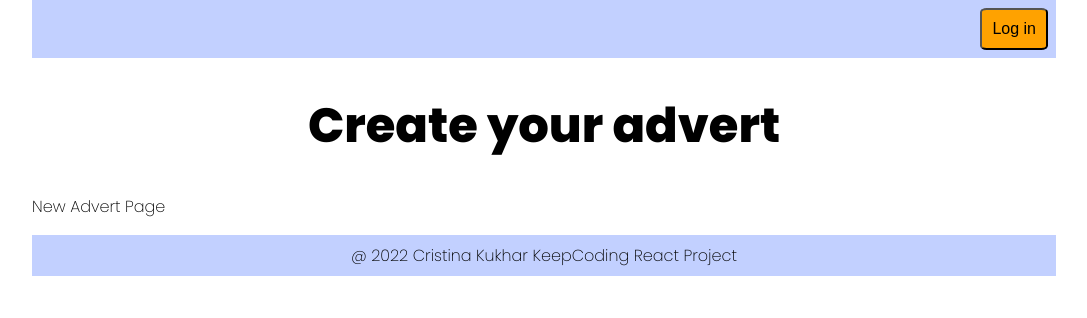
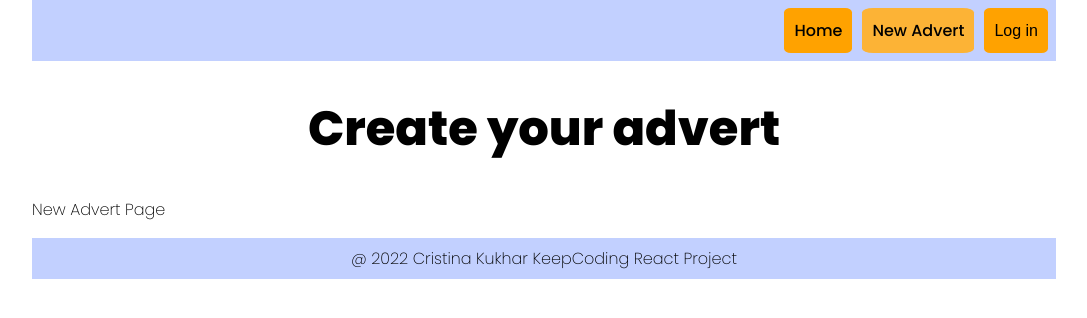
Before and after one commit to cris0k/Vallapop-Project-React, a React (Create React App) app: page /api/v1/adverts/new in a window 1280 px wide. Shown: the top 318 px of the page, without its empty margins (96-1183 px from the left). Built offline with nearby package versions, Linux system fonts and the light colour scheme.

Commit message:
AdDetail done.isLogged adDetail & newAd.Navlinks

```diff
--- a/src/App.js
+++ b/src/App.js
@@ -17,8 +17,8 @@ function App({isInitiallyLogged}) {
       <Routes>
         <Route path ='/login' element={<LoginPage onLogin={handleLogin} />}/>
         <Route path = '/api/v1/adverts' element = {<AdsPage isLogged={isLogged} onLogout={handleLogout} />}/>
-        <Route path = '/api/v1/adverts/:id' element={<AdDetail />}/>
-        <Route path = '/api/v1/adverts/new' element= {<NewAd />}/>
+        <Route path = '/api/v1/adverts/:id' element={<AdDetail isLogged={isLogged} onLogout={handleLogout}/>}/>
+        <Route path = '/api/v1/adverts/new' element= {<NewAd isLogged={isLogged} onLogout={handleLogout}/>}/>
         <Route path='/' element={<Navigate to='/api/v1/adverts'/>}/>
         <Route path='/404' element={<h1>404 | Not Found</h1>}/>
         <Route path='*' element={<Navigate to='/404'/>}/>
--- a/src/components/adverts/AdvertDetail.js
+++ b/src/components/adverts/AdvertDetail.js
@@ -1,9 +1,43 @@
+import { useEffect, useRef, useState } from "react";
+import { useNavigate, useParams } from "react-router-dom";
 import Layout from "../layout/Layout"
+import { noPhotoImg } from "./AdvertsPage";
+import { getAdsDetail } from "./service";
 
-const AdDetail = () => {
+const AdDetail = props => {
+    const [ad, setAd] = useState('');
+    const { id } = useParams();
+    const navigate = useNavigate();
+    const unmounteRef = useRef(false);
+
+    useEffect(() => {
+        getAdsDetail(id)
+        .then(ad => {
+
+            setAd(ad);
+        })
+        .catch(error => {
+            if (error.status === 404) {
+            navigate('404');
+            }
+        });
+    }, [id, navigate]);
+
+    useEffect(() => {
+        return () => {
+        unmounteRef.current = true;
+        };
+    }, []);
+
     return(
-        <Layout title='Advert Detail'>
-            <p> Details</p>
+        <Layout title='Advert Detail' {...props}>
+            <div className="ad-details">
+                <img src={ad.photo || noPhotoImg} alt={ad.name}></img>
+                <p>{ad.name}</p>
+                <p>{ad.price} €</p>
+                <p>{ad.sale}</p>
+                <p>{ad.tags}</p>
+            </div>
         </Layout>
     )
 }
--- a/src/components/adverts/AdvertsPage.js
+++ b/src/components/adverts/AdvertsPage.js
@@ -1,8 +1,9 @@
 import { useEffect, useState } from "react"
 import { getLatestAds } from "./service"
 import Layout from '../layout/Layout'
+import { Link } from "react-router-dom"
 
-const noPhotoImg = "https://lyrictheatreokc.com/wp-content/uploads/2021/11/Ciao-Ciao-Image-Coming-Soon-500px.jpg"
+export const noPhotoImg = "https://lyrictheatreokc.com/wp-content/uploads/2021/11/Ciao-Ciao-Image-Coming-Soon-500px.jpg"
 
 const AdsPage = props => {
     const [ads, setAds] = useState([])
@@ -22,18 +23,22 @@ const AdsPage = props => {
             <div>
                 {ads.length ? (
                     <div className = "adsPage">
-                        {ads.map(ad => (
-                            <div key={ad.id} className = "ad">
+                    {ads.map(ad => (
+                        <div key={ad.id} className = "ad">
+                            <Link to={`/api/v1/adverts/${ad.id}`}>
                                 <img src={ad.photo || noPhotoImg} alt={ad.name}></img>
+                            </Link>
                                 <p>{ad.name}</p>
                                 <p>{ad.price} €</p>
                                 <p>{ad.sale}</p>
-
-                                </div>))}
-                            </div>
+                        </div>
+                        ))}
+                    </div>
                         ):(
-                        <button className="fistAd-bttn">Post First Advert</button>
-                )}
+                            <Link to='/api/v1/adverts/new'>
+                                <button className="fistAd-bttn">Post First Advert</button>
+                            </Link>
+                            )}
             </div>
         </Layout>
     )
--- a/src/components/adverts/NewAdvert.js
+++ b/src/components/adverts/NewAdvert.js
@@ -1,8 +1,8 @@
 import Layout from "../layout/Layout"
 
-const NewAd = () => {
+const NewAd = props => {
     return(
-        <Layout title='Create your advert'>
+        <Layout title='Create your advert' {...props}>
             <p> New Advert Page</p>
         </Layout>
     )
--- a/src/components/layout/Header.js
+++ b/src/components/layout/Header.js
@@ -1,3 +1,4 @@
+import { Link , NavLink } from "react-router-dom";
 import { logout } from "../adverts/auth/service"
 
 const Header = ({isLogged, onLogout }) => {
@@ -8,11 +9,17 @@ const Header = ({isLogged, onLogout }) => {
 
     return (
         <header>
-            <nav>
+            <nav className="header-nav">
+                <NavLink to="/" className="nav-link" style={({ isActive }) => (isActive ? {  backgroundColor : 'var(--button-hover)' } : null)}>
+                    Home
+                </NavLink>
+                <NavLink to="/api/v1/adverts/new" className="nav-link" style={({ isActive }) => (isActive ? {  backgroundColor : 'var(--button-hover)' } : null)}>
+                New Advert
+                </NavLink>
                 {isLogged ? (
                     <button   className="logout-bttn" onClick={handleLogoutClick}>Log out</button>
                 ):(
-                    <button className="login-bttn">Log in</button>
+                    <button as={Link} className="login-bttn">Log in</button>
                 )}
             </nav>
         </header>
--- a/src/index.css
+++ b/src/index.css
@@ -31,7 +31,7 @@ body {
   align-content: space-around;
 }
 
-.ad {
+.ad, .ad-details {
   box-shadow: 0 2px 6px var(--black-shadow);
   min-width: 300px;
   padding: 5px;
@@ -42,12 +42,12 @@ body {
   align-items: center;
   font-size: 1.5rem;
   font-weight: 200;
-  cursor: pointer;
 }
 .ad:hover {
   background-color: var(--details-gray);
   transition: background-color .3s linear;
 }
+
 
 img {
   height: 350px;
@@ -61,7 +61,7 @@ h1 {
   font-size: 3rem;
 
 }
-nav {
+.header-nav {
   background-color: var(--background-color);
   margin-bottom: 0.5rem;
   padding: 0.5rem;
@@ -70,18 +70,29 @@ nav {
   justify-content: flex-end;
 }
 
+.nav-link {
+  border-radius: 10%;
+  margin-left: 10px;
+  padding: 10px;
+  font-weight: 400;
+  font-size: 1rem;
+  text-decoration: none;
+  background-color: var(--button);
+  color: var(--details-black);
+
+}
 button {
-
   cursor: pointer;
   background-color: var(--button);
   padding: 10px;
+  border: none;
   border-radius: 10%;
   margin-left: 10px;
-  font-weight: 200;
+  font-weight: 400;
   font-size: 1rem;
 }
 
-button:hover {
+button:hover, .nav-link:hover {
   background-color: var(--button-hover);
   transition: background-color .3s linear;
 }
```
